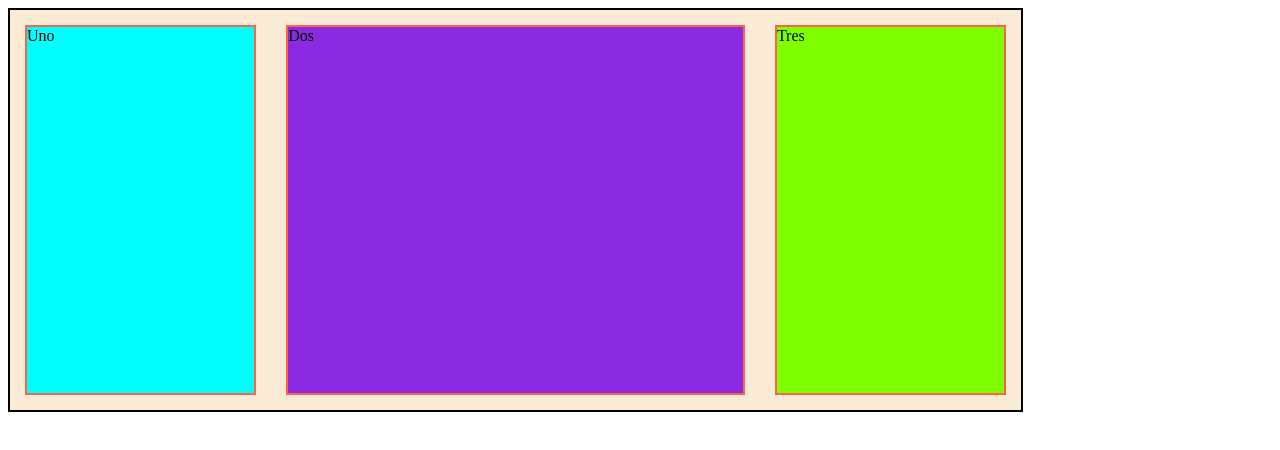
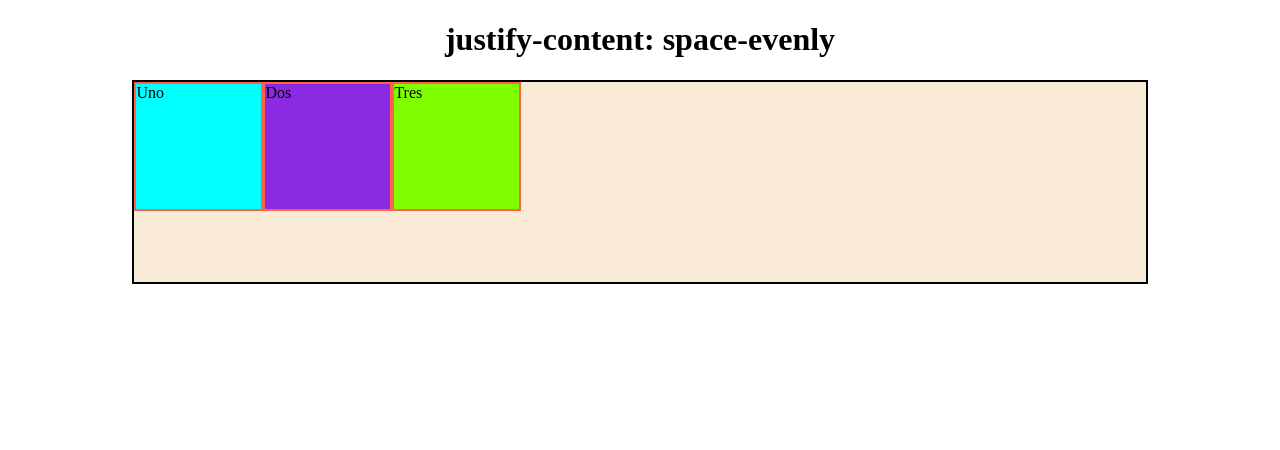
Before and after one commit to bechara0/Odin-Project-Guia_Personal, a plain HTML site: page CSS/INDEX.HTML in a window 1280 px wide. Drawn offline with Linux system fonts and the light colour scheme.

Commit message:
se agregaron los alineamientos

```diff
--- a/CSS/INDEX.HTML
+++ b/CSS/INDEX.HTML
@@ -6,30 +6,36 @@
     <title>Document</title>
     <style>
       .container {
+        margin: 0 auto;
         width: 80%;
-        height: 400px;
+        height: 200px;
         background-color: antiquewhite;
         border: 2px solid black;
         display: flex;
+        justify-content: baseline;
       }
       .container div {
         border: 2px solid tomato;
-        flex: 1;
-        margin: 15px;
+        width: 125px;
+        height: 125px;
       }
       .uno {
         background-color: aqua;
       }
       div.dos {
         background-color: blueviolet;
-        flex: 2;
       }
       .tres {
         background-color: chartreuse;
       }
+      h1 {
+        text-align: center;
+      }
     </style>
   </head>
+
   <body>
+    <h1>justify-content: space-evenly</h1>
     <div class="container">
       <div class="uno">Uno</div>
       <div class="dos">Dos</div>
```
Also changed, not shown: img/image10.png (added), img/image11.png (added), img/image12.png (added), img/image13.png (added), 1 other file.
